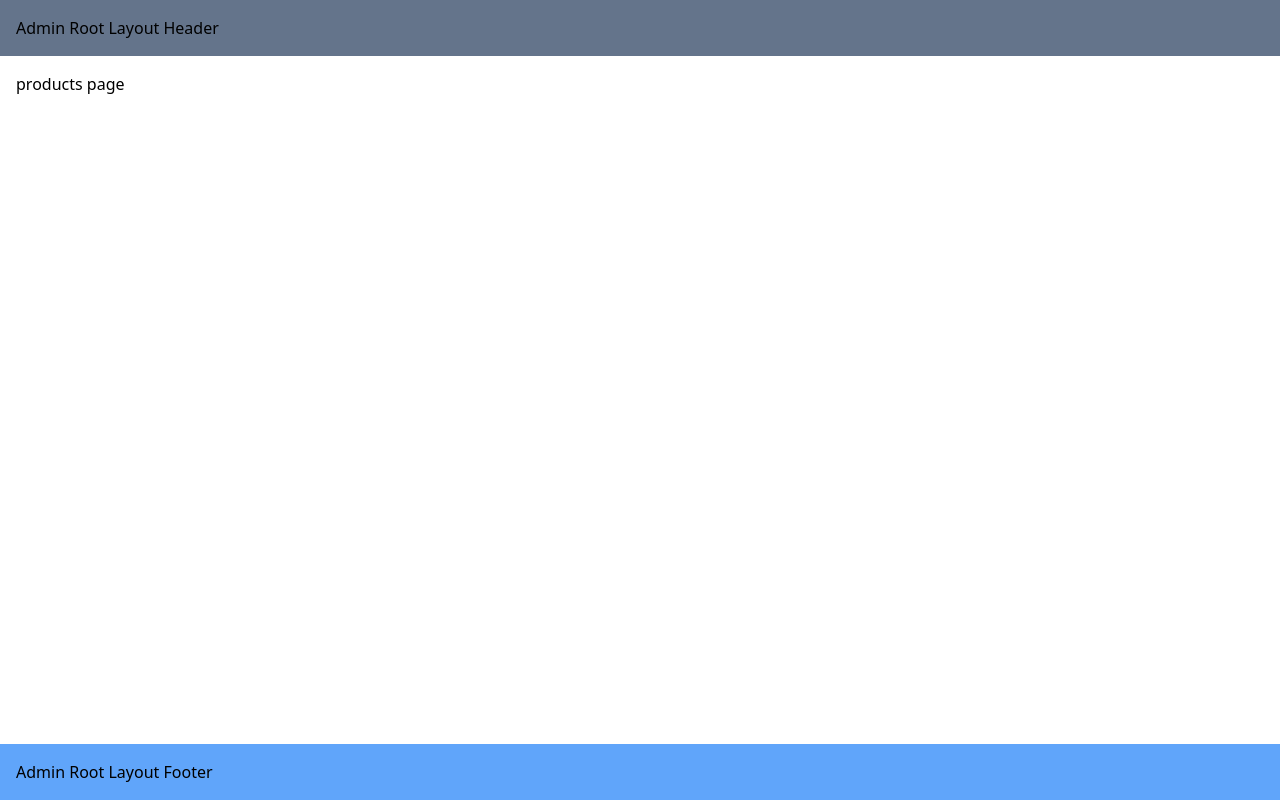
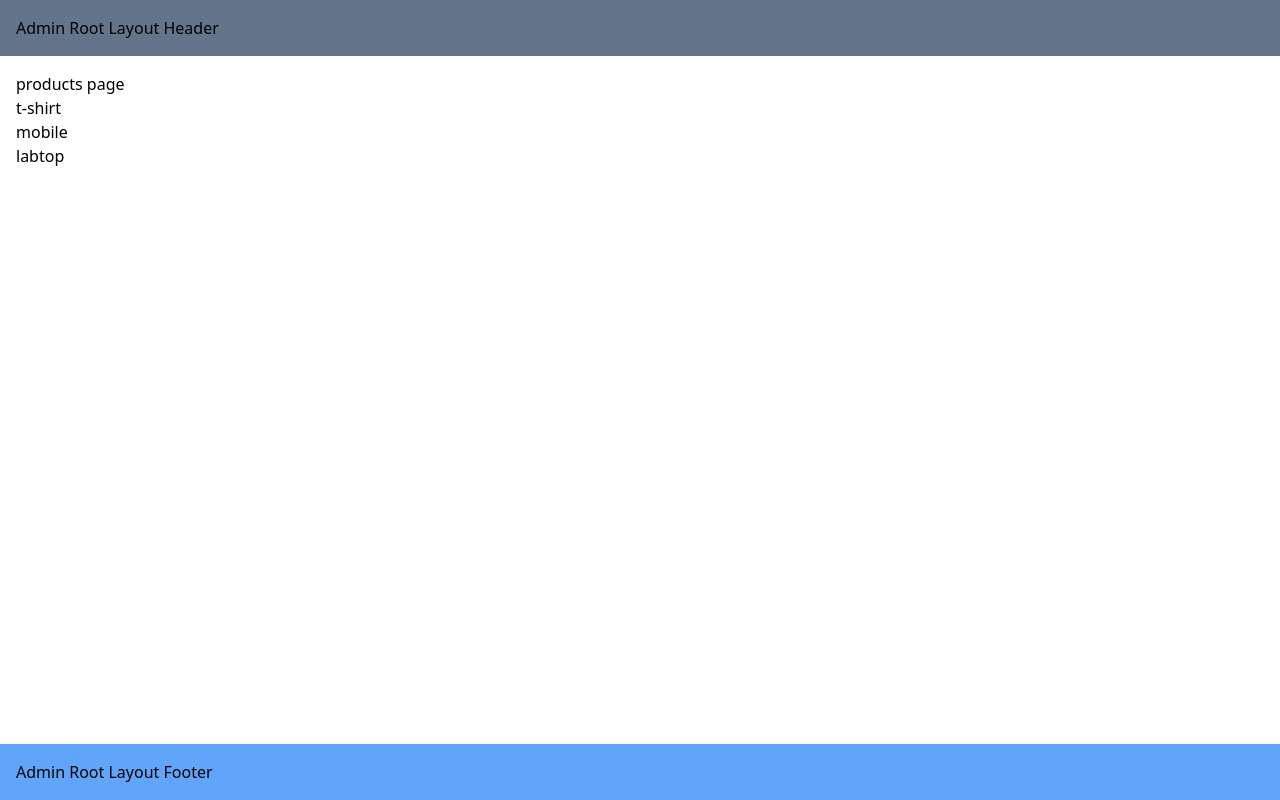
Before and after one commit to Parnia-mohammadi/next_Js_demo, a Next.js app: page /products in a window 1280 px wide. Built offline with nearby package versions, Linux system fonts and the light colour scheme.

Commit message:
Link component added.

```diff
--- a/src/app/(admin)/products/[productId]/page.js
+++ b/src/app/(admin)/products/[productId]/page.js
@@ -4,7 +4,7 @@ export async function generateMetadata({ params }) {
   const id = params.productId;
   const title = await new Promise((resolve, reject) => {
     setTimeout(() => {
-      resolve(`T-shirt-${id}`);
+      resolve(`Products-${id}`);
     }, 1000);
   });
   return {
--- a/src/app/(admin)/products/page.js
+++ b/src/app/(admin)/products/page.js
@@ -1,5 +1,26 @@
+import Link from "next/link";
+
+const products = [
+  { id: 1, slug: "/t-shirt", title: "t-shirt" },
+  { id: 2, slug: "/mobile", title: "mobile" },
+  { id: 3, slug: "/labtop", title: "labtop" },
+];
+
 function Page() {
-  return <div>products page</div>;
+  return (
+    <div>
+      <h1>products page</h1>
+      <ul>
+        {products.map((p) => {
+          return (
+            <li key={p.id}>
+              <Link href={`products/${p.slug}`}>{p.title}</Link>
+            </li>
+          );
+        })}
+      </ul>
+    </div>
+  );
 }
 
 export default Page;
--- a/src/app/(users)/shop/[[...slug]]/page.js
+++ b/src/app/(users)/shop/[[...slug]]/page.js
@@ -1,9 +1,21 @@
+import Link from "next/link";
+
 function ShopPage({ params }) {
   // console.log(params);
   return (
     <div>
       we are in shop page
       {JSON.stringify(params) == "{}" ? "" : "/" + params.slug.join("/")}
+      <nav>
+        <ul>
+          <li>
+            <Link href="/products">products</Link>
+          </li>
+          <li>
+            <Link href="/shop">shop</Link>
+          </li>
+        </ul>
+      </nav>
     </div>
   );
 }
```
